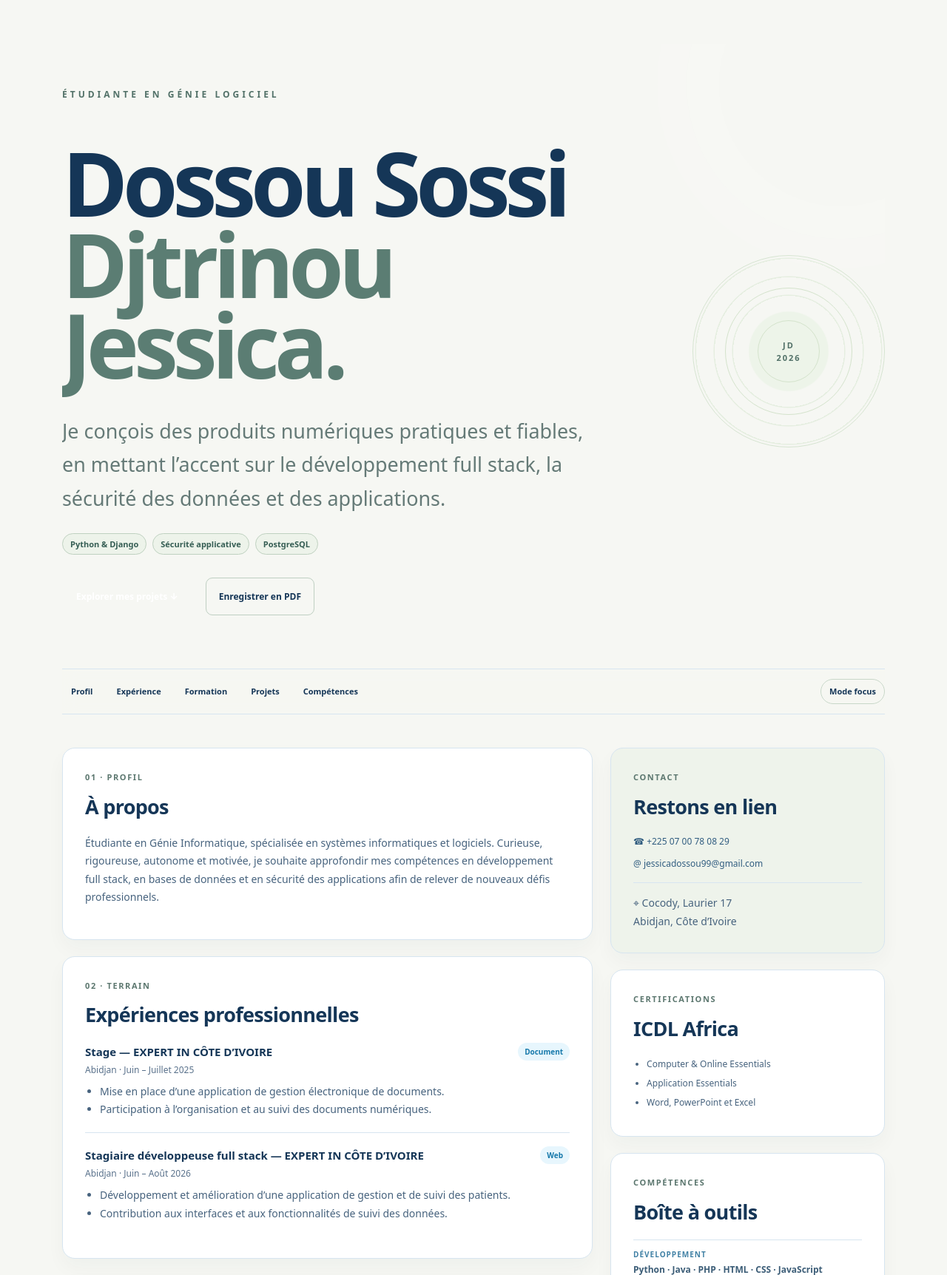
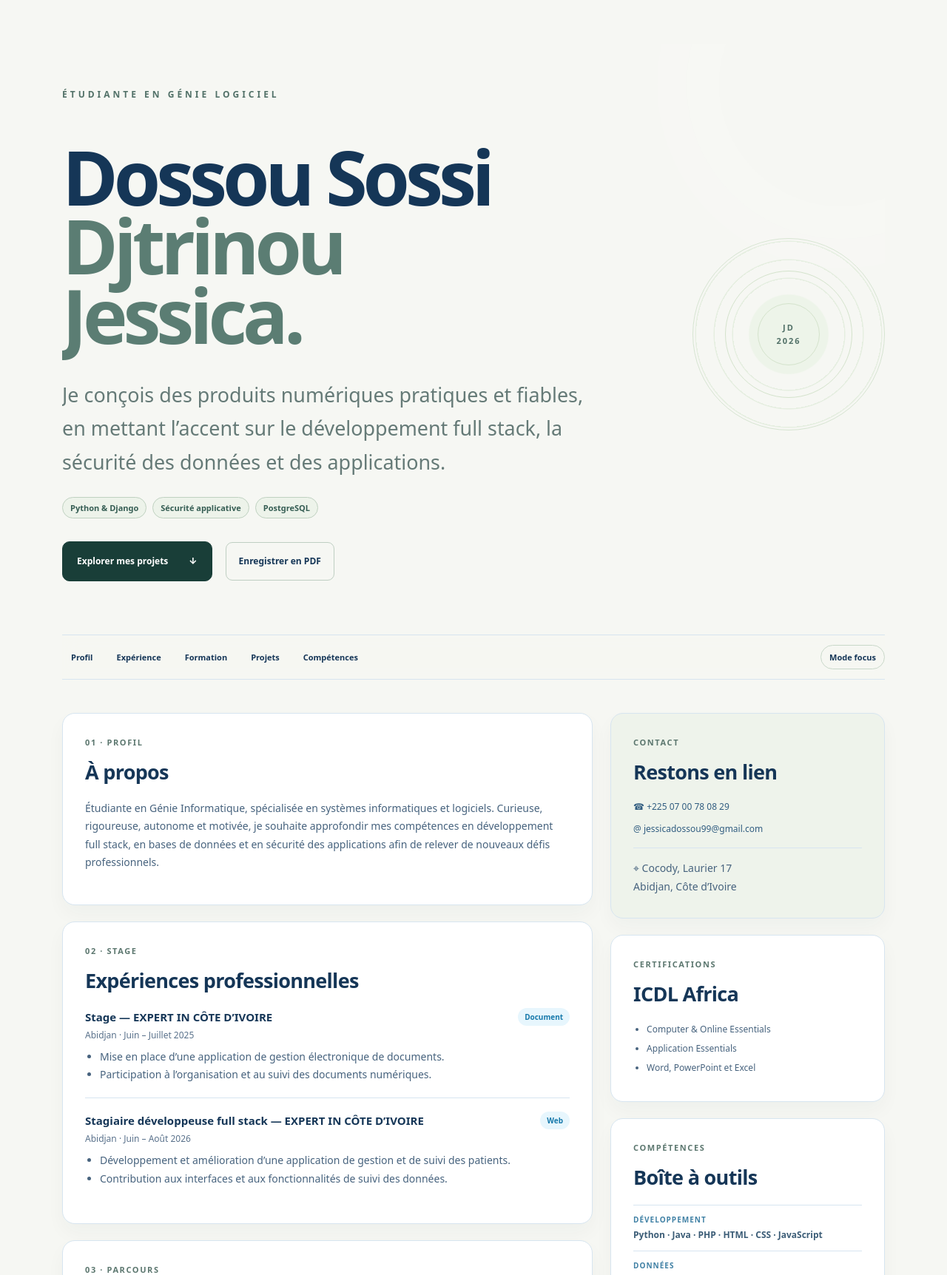
Before and after one commit to jessicadossou99-max/Projet-final-securit-_app, a Django app: page / in a window 1280 px wide. Shown: the part 89-1813 px from the top of the page at 74% size. Run offline with Django 5.2, Linux system fonts and the light colour scheme.

Commit message:
Improve CV hero readability

```diff
--- /dev/null
+++ b/static/css/cv-fixes.css
@@ -0,0 +1,5 @@
+/* Ajustements de lisibilité du bandeau CV */
+.signature-reprise h1{font-size:clamp(56px,8vw,112px);letter-spacing:-6px}
+.signature-reprise .cv-contact-button.project-cta{width:auto!important;display:inline-flex!important;align-items:center!important;justify-content:space-between!important;gap:28px!important;background:#193e38!important;color:#fff!important;border:1px solid #193e38!important;border-radius:10px!important;padding:16px 19px!important;font-weight:800!important;text-decoration:none!important}
+.signature-reprise .cv-contact-button.project-cta:hover{background:#28574e!important;color:#fff!important}
+@media(max-width:900px){.signature-reprise.cv-hero{grid-template-columns:1fr}.signature-reprise .signature-orbit{display:none}.signature-reprise h1{font-size:clamp(52px,10vw,76px);letter-spacing:-4px}}
--- a/templates/cv/home.html
+++ b/templates/cv/home.html
@@ -1,10 +1,10 @@
 {% extends 'base.html' %}{% load static %}
 {% block title %}CV — Dossou Sossi Djtrinou Jessica{% endblock %}
-{% block extra_head %}<link rel="stylesheet" href="{% static 'css/cv.css' %}"><link rel="stylesheet" href="{% static 'css/cv-refresh.css' %}"><script src="{% static 'js/cv.js' %}" defer></script>{% endblock %}
+{% block extra_head %}<link rel="stylesheet" href="{% static 'css/cv.css' %}"><link rel="stylesheet" href="{% static 'css/cv-refresh.css' %}"><link rel="stylesheet" href="{% static 'css/cv-fixes.css' %}"><script src="{% static 'js/cv.js' %}" defer></script>{% endblock %}
 {% block content %}
 <div class="cv-page">
   <section class="cv-hero signature-reprise" aria-labelledby="cv-name">
-    <div class="cv-hero-copy"><p class="cv-kicker">ÉTUDIANTE EN GÉNIE LOGICIEL</p><h1 id="cv-name">Dossou Sossi<br><span>Djtrinou Jessica.</span></h1><p class="cv-role">Je conçois des produits numériques pratiques et fiables, en mettant l’accent sur le développement full stack, la sécurité des données et des applications.</p><div class="cv-tags"><span>Python &amp; Django</span><span>Sécurité applicative</span><span>PostgreSQL</span></div><div class="signature-actions"><a class="cv-contact-button" href="#projets">Explorer mes projets <span aria-hidden="true">↓</span></a><button type="button" class="cv-print" onclick="window.print()">Enregistrer en PDF</button></div></div>
+    <div class="cv-hero-copy"><p class="cv-kicker">ÉTUDIANTE EN GÉNIE LOGICIEL</p><h1 id="cv-name">Dossou Sossi<br><span>Djtrinou Jessica.</span></h1><p class="cv-role">Je conçois des produits numériques pratiques et fiables, en mettant l’accent sur le développement full stack, la sécurité des données et des applications.</p><div class="cv-tags"><span>Python &amp; Django</span><span>Sécurité applicative</span><span>PostgreSQL</span></div><div class="signature-actions"><a class="cv-contact-button project-cta" href="#projets">Explorer mes projets <span aria-hidden="true">↓</span></a><button type="button" class="cv-print" onclick="window.print()">Enregistrer en PDF</button></div></div>
     <div class="signature-orbit" aria-hidden="true"><span>JD<br>2026</span></div>
   </section>
 
@@ -14,7 +14,7 @@
     <div class="cv-main-column">
       <section class="cv-card" id="profil"><p class="cv-index">01 · PROFIL</p><h2>À propos</h2><p>Étudiante en Génie Informatique, spécialisée en systèmes informatiques et logiciels. Curieuse, rigoureuse, autonome et motivée, je souhaite approfondir mes compétences en développement full stack, en bases de données et en sécurité des applications afin de relever de nouveaux défis professionnels.</p></section>
 
-      <section class="cv-card" id="experience"><p class="cv-index">02 · TERRAIN</p><h2>Expériences professionnelles</h2><article class="cv-experience"><div><h3>Stage — EXPERT IN CÔTE D’IVOIRE</h3><p class="cv-place">Abidjan · Juin – Juillet 2025</p></div><span class="cv-status">Document</span><ul><li>Mise en place d’une application de gestion électronique de documents.</li><li>Participation à l’organisation et au suivi des documents numériques.</li></ul></article><article class="cv-experience"><div><h3>Stagiaire développeuse full stack — EXPERT IN CÔTE D’IVOIRE</h3><p class="cv-place">Abidjan · Juin – Août 2026</p></div><span class="cv-status">Web</span><ul><li>Développement et amélioration d’une application de gestion et de suivi des patients.</li><li>Contribution aux interfaces et aux fonctionnalités de suivi des données.</li></ul></article></section>
+      <section class="cv-card" id="experience"><p class="cv-index">02 · STAGE</p><h2>Expériences professionnelles</h2><article class="cv-experience"><div><h3>Stage — EXPERT IN CÔTE D’IVOIRE</h3><p class="cv-place">Abidjan · Juin – Juillet 2025</p></div><span class="cv-status">Document</span><ul><li>Mise en place d’une application de gestion électronique de documents.</li><li>Participation à l’organisation et au suivi des documents numériques.</li></ul></article><article class="cv-experience"><div><h3>Stagiaire développeuse full stack — EXPERT IN CÔTE D’IVOIRE</h3><p class="cv-place">Abidjan · Juin – Août 2026</p></div><span class="cv-status">Web</span><ul><li>Développement et amélioration d’une application de gestion et de suivi des patients.</li><li>Contribution aux interfaces et aux fonctionnalités de suivi des données.</li></ul></article></section>
 
       <section class="cv-card" id="formation"><p class="cv-index">03 · PARCOURS</p><h2>Formation</h2><ol class="cv-timeline"><li><span>2026–2027</span><div><strong>Licence 3 en Système Informatique et Logiciel <em>· en cours</em></strong><p>Université Jésuite d’Abidjan, Côte d’Ivoire</p></div></li><li><span>2025–2026</span><div><strong>Licence 2 en Système Informatique et Logiciel</strong><p>Université Jésuite d’Abidjan, Côte d’Ivoire</p></div></li><li><span>2024–2025</span><div><strong>Licence 1 en Système Informatique et Logiciel</strong><p>Université Jésuite d’Abidjan, Côte d’Ivoire</p></div></li><li><span>2023–2024</span><div><strong>Baccalauréat Série D</strong><p>Collège Henri Cartan, Abidjan, Côte d’Ivoire</p></div></li></ol></section>
 
```
